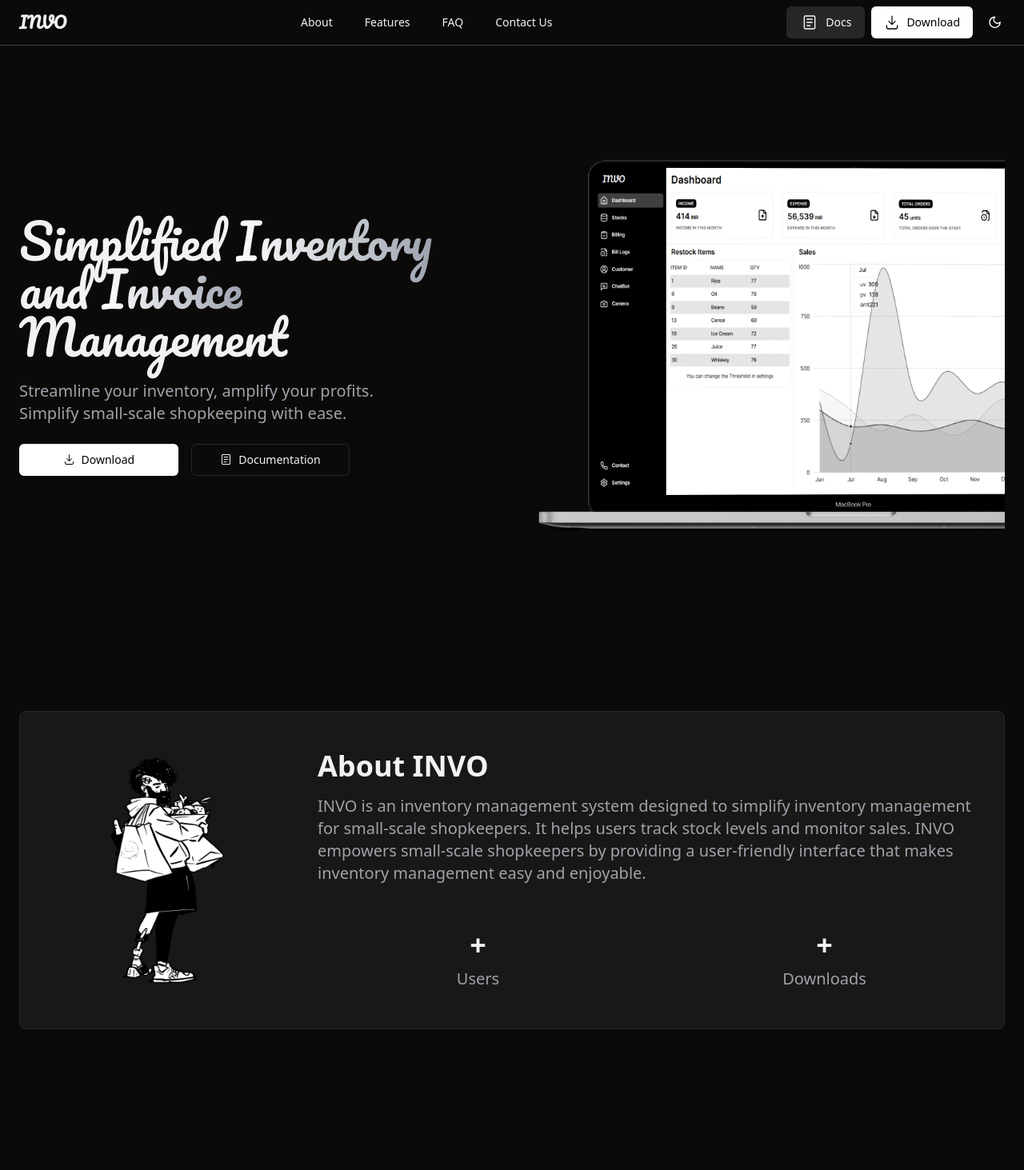
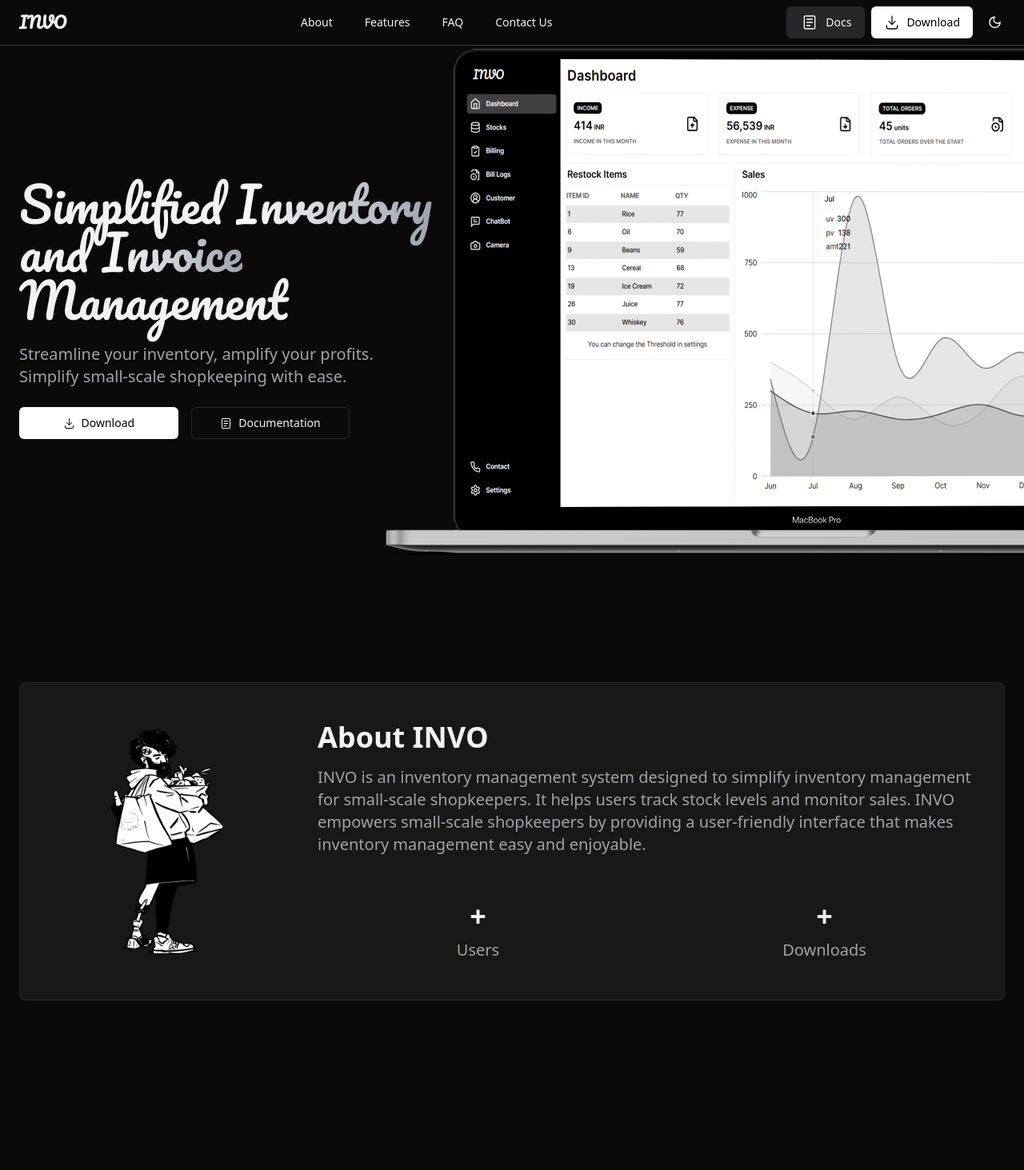
Before and after one commit to krish4693/invo-website, a Next.js app: page / in a window 1280 px wide. Shown: the top 1463 px of the page at 80% size. Built offline with nearby package versions, Linux system fonts and the light colour scheme.

Commit message:
mockups fixed, links added and documentation page edited

```diff
--- a/src/app/globals.css
+++ b/src/app/globals.css
@@ -164,3 +164,9 @@
 .animate-slideRight {
   animation: slideRight 0.5s ease-out;
 }
+
+.new-container {
+  position: absolute;
+  right :0;
+  top :50px;
+}
--- a/src/components/About.tsx
+++ b/src/components/About.tsx
@@ -13,7 +13,7 @@
   return (
     <section
       id="about"
-      className="container py-24 sm:py-20"
+      className="container py-24 sm:py-20 md:mt-24"
     >
 
       <div className="bg-muted/50 border rounded-lg py-12">
--- a/src/components/Contactus.tsx
+++ b/src/components/Contactus.tsx
@@ -11,10 +11,6 @@
 } from "@/components/ui/card"
 
 export const Contactus = () => {
-  const handleSubmit = (e: any) => {
-    e.preventDefault();
-    console.log("Subscribed!");
-  };
 
   return (
     <section id="contact" className="md:mb-7">
@@ -22,24 +18,28 @@
       <div className="flex flex-col md:flex md:flex-row md:mx-10">
       <form
           className="flex flex-col px-3 justify-center  align-center w-full md:flex-col md:w-6/12 lg:w-4/12  gap-4 md:gap-2 md:ml-auto md:justify-center md:align-baseline "
-          onSubmit={handleSubmit}
+          action="https://formspree.io/f/xjvnldbp"
+          method="POST"
         >
           <Input
             placeholder="Name"
             className="bg-muted/50 dark:bg-muted/80 "
             aria-label="name"
+            name="name"
           />
           <Input
             placeholder="Email"
             className="bg-muted/50 dark:bg-muted/80 "
             aria-label="email"
+            name="email"
           />
           <Input
             placeholder="Message"
             className="bg-muted/50 dark:bg-muted/80 "
             aria-label="text"
+            name="message"
           />
-          <Button className="w-40 mx-auto">Send Message</Button>
+          <Button className="w-40 mx-auto" type="submit">Send Message</Button>
         </form>
 
 
--- a/src/components/Hero.tsx
+++ b/src/components/Hero.tsx
@@ -5,20 +5,20 @@
 
 
 import Mockup from "./Mockup";
-import { ReaderIcon,DownloadIcon } from "@radix-ui/react-icons";
+import { ReaderIcon, DownloadIcon } from "@radix-ui/react-icons";
 import Link from "next/link";
 export const Hero = () => {
   return (
     <section className="container grid lg:grid-cols-2 place-items-center py-20 md:py-32 gap-10">
 
-      <div className="text-center lg:text-start space-y-6  ">
+      <div className="text-center lg:text-start space-y-6 md:pt-10 ">
         <main className="text-5xl md:text-6xl font-bold pacifico-regular">
           <h1 className="inline ">
             <span>
               Simplified
             </span>{" "}
             <span className="dark:bg-gradient-to-r dark:from-white dark:to-gray-400 dark:text-transparent dark:bg-clip-text">
-            Inventory
+              Inventory
 
             </span>
           </h1>{" "}
@@ -32,13 +32,17 @@
         </main>
 
         <p className="text-xl text-muted-foreground md:w-10/12 mx-auto lg:mx-0">
-        Streamline your inventory, amplify your profits. Simplify small-scale shopkeeping with ease.
+          Streamline your inventory, amplify your profits. Simplify small-scale shopkeeping with ease.
         </p>
 
         <div className="space-y-4 md:space-y-0 md:space-x-4">
-          <Button className="w-full md:w-1/3">
-            <DownloadIcon className="mr-2 font-bold"/>
-            Download</Button>
+          <Link href="https://github.com/nikhitkumar00/INVO_V2">
+            <Button className="w-full md:w-1/3">
+              <DownloadIcon className="mr-2 font-bold" />
+              Download</Button>
+
+          </Link>
+
 
           <Link
             href="/docs/Getting-Started"
@@ -47,7 +51,7 @@
               variant: "outline",
             })}`}
           >
-            <ReaderIcon className="mr-2 font-bold"/>
+            <ReaderIcon className="mr-2 font-bold" />
             Documentation
           </Link>
         </div>
@@ -59,10 +63,14 @@
       {/* Shadow effect */}
       {/* <div className="shadow"></div> */}
 
-      <div className="z-10 animate-slideRight">
-        <Mockup/>
-        {/* <HeroCards /> */}
+      <div className="z-10 animate-slideRight md:absolute md:top-10 md:right-0 ">
+        {/* <HeroCards /> */}<div className="animate-slideRight md:h-8">
+        <Mockup />
       </div>
+      </div>
+
+
+
 
     </section>
   );
--- a/src/pages/docs/Getting-Started.mdx
+++ b/src/pages/docs/Getting-Started.mdx
@@ -8,7 +8,7 @@
 
 
  INVO is an inventory management and invoicing system designed to streamline the operations of small-scale shopkeepers and business owners.It serves as a centralized platform for managing inventory levels, generating bills, tracking sales, and maintaining a comprehensive record of invoicing activities. With its user-friendly interface and robust features, INVO simplifies the complexities of inventory management, allowing users to focus on growing their businesses.
-<Image src="/mockuper.png"  alt="Hello" width={500} height={500} />
+<Image src="/mockuper1.png"  alt="Hello" width={500} height={500} />
  Overall, INVO is a comprehensive solution that empowers small-scale shopkeepers and business owners to manage their inventory and invoicing processes more efficiently and effectively. With its intuitive interface, powerful features, and commitment to data security, INVO is the ideal choice for businesses looking to streamline their operations and drive growth.
 
  At its core, INVO provides users with a digital solution to replace manual inventory tracking methods, which can be time-consuming and prone to errors. By digitizing the inventory management process, INVO enables users to maintain accurate records of their stock levels, monitor product availability, and make informed decisions regarding restocking and purchasing.
--- a/theme.config.jsx
+++ b/theme.config.jsx
@@ -19,7 +19,7 @@
 
 export default {
   project: {
-    link: 'https://github.com/nikhitkumar00/invo-v2'
+    link: 'https://github.com/nikhitkumar00/INVO_V2'
   },
 
   primaryHue: 1,
```
